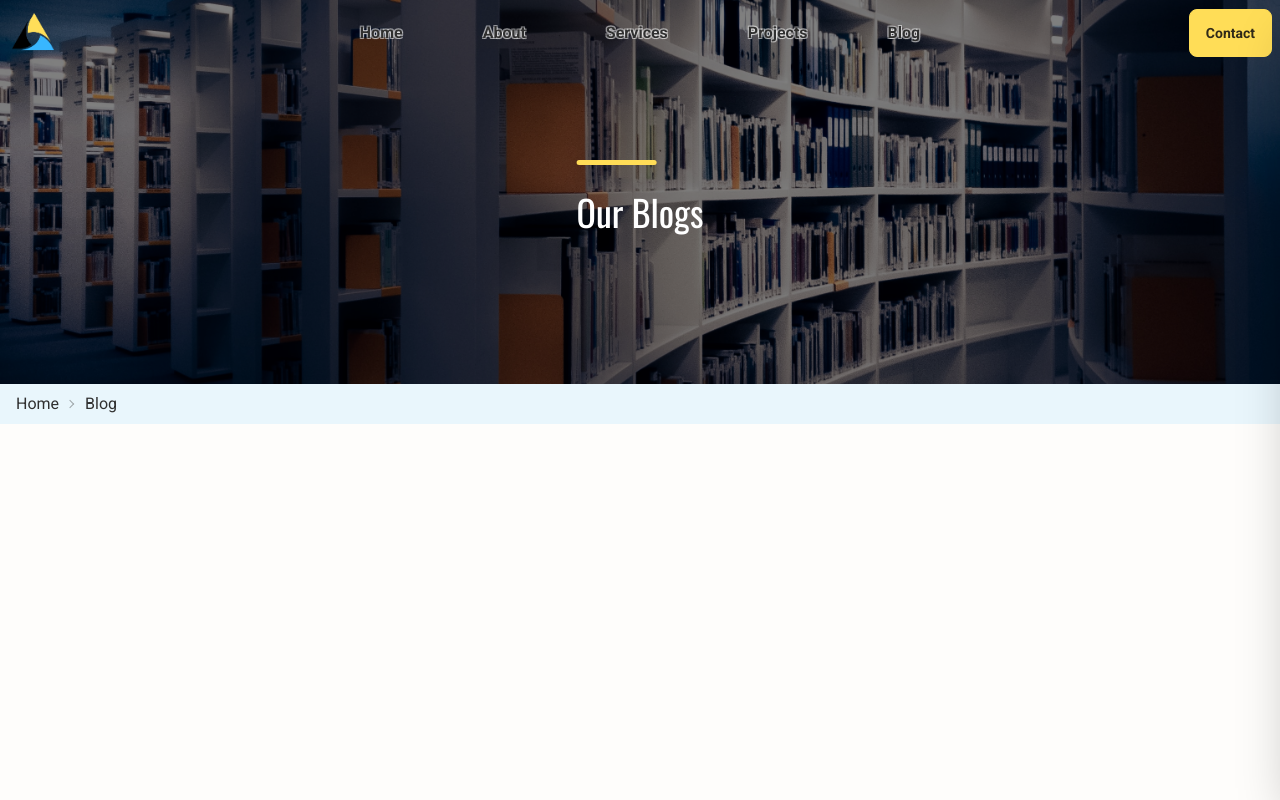
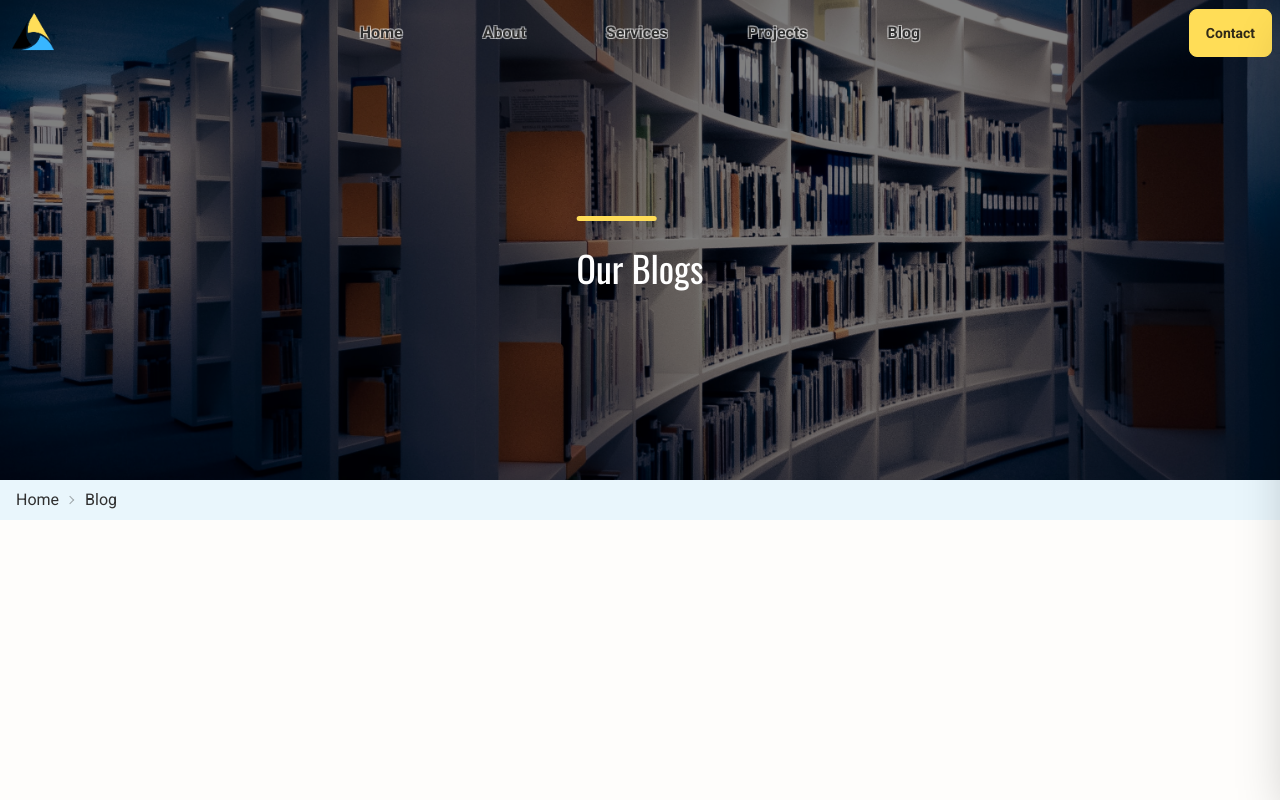
Before and after one commit to Maiz27/makers, a Next.js app: page /blog in a window 1280 px wide. Shown: the top 800 px of the page. Built offline with nearby package versions, Linux system fonts and the light colour scheme.

Commit message:
feat: improve page header to handle blogs

```diff
--- /dev/null
+++ b/src/app/blog/[slug]/page.tsx
@@ -0,0 +1,24 @@
+import React from 'react';
+import { sanityClient, urlFor } from '@/services/sanity/sanityClient';
+import { getPostBySlug } from '@/services/sanity/queries';
+import PageHeader from '@/components/pageHeader/PageHeader';
+
+const fetchPost = async (slug: string) => {
+  const posts = await sanityClient.fetch(getPostBySlug, { slug });
+  return posts[0];
+};
+
+const page = async ({ params }) => {
+  const post = await fetchPost(params.slug);
+  const { title, mainImage, publishedAt, body, categories, author } = post;
+
+  const imgUrl = urlFor(mainImage).url();
+  const authorImg = urlFor(author.image).url();
+  return (
+    <article>
+      <PageHeader bg={imgUrl} blog={post} heading='' />
+    </article>
+  );
+};
+
+export default page;
--- a/src/components/blogCard/BlogCard.tsx
+++ b/src/components/blogCard/BlogCard.tsx
@@ -3,33 +3,23 @@ import CTA from '../CTA/CTA';
 import Image, { StaticImageData } from 'next/image';
 import { MdDateRange, MdTimer } from 'react-icons/md';
 import { urlFor } from '@/services/sanity/sanityClient';
-
-type props = {
-  index: number;
-  slug: string;
-  date: string;
-  title: string;
-  desc: string;
-  categories: Array<{
-    title: string;
-  }>;
-  img: string | StaticImageData;
-  readTime: number;
-};
+import { blog } from '@/types';
+import { calculateReadTime } from '@/Constants';
 
 const BlogCard = ({
   index,
   slug,
-  date,
+  publishedAt,
   title,
   desc,
   categories,
   img,
-  readTime,
-}: props) => {
+  author,
+  body,
+}: blog) => {
   const imgUrl = urlFor(img).url();
 
-  console.log(categories);
+  console.log(author);
   return (
     <div
       className={`w-full h-full grow bg-accent/10 shadow-md relative flex flex-col lg:flex-row justify-center items-center rounded-3xl max-w-2xl ${
@@ -53,11 +43,11 @@ const BlogCard = ({
       <div className='-mt-20 md:-mt-28 grow pb-10 lg:pb-0 lg:my-16 w-11/12 flex flex-col justify-evenly items-center lg:items-start gap-4'>
         <div className='w-11/12 flex justify-between items-center text-xs'>
           <time className='flex items-center gap-2'>
-            <MdDateRange /> {date}
+            <MdDateRange /> {publishedAt}
           </time>
           <span className='flex items-center gap-2'>
             <MdTimer />
-            {readTime} mins read
+            {calculateReadTime(body)} mins read
           </span>
         </div>
         <h3 className='font-semibold text-lg text-center'>{title}</h3>
--- a/src/components/heading/Heading.tsx
+++ b/src/components/heading/Heading.tsx
@@ -24,7 +24,7 @@ const Heading = ({ Tag, text, size = '5xl', isCentered = false }: props) => {
   return (
     <Tag
       className={`w-fit text-3xl lg:text-4xl xl:text-${size} ${
-        isCentered && 'mx-auto'
+        isCentered && 'mx-auto lg:text-center'
       } leading-normal relative before:content-[""] before:absolute before:-top-4 xl:before:-top-8 before:left-0 before:w-20 before:h-[5px] before:bg-primary before:rounded-xl`}
     >
       {text}
--- a/src/components/homeComp/Blog.tsx
+++ b/src/components/homeComp/Blog.tsx
@@ -2,8 +2,6 @@ import React from 'react';
 import Heading from '@/components/heading/Heading';
 import CTA from '@/components/CTA/CTA';
 import BlogCard from '../blogCard/BlogCard';
-import img from '/public/imgs/site/9.jpg';
-import img2 from '/public/imgs/site/11.jpg';
 import { calculateReadTime, getStringDate } from '@/Constants';
 
 const Blog = ({ latestBlogs }) => {
@@ -35,6 +33,7 @@ const Blog = ({ latestBlogs }) => {
             {
               slug,
               title,
+              author,
               publishedAt,
               description,
               mainImage,
@@ -50,10 +49,11 @@ const Blog = ({ latestBlogs }) => {
                 slug={slug.current}
                 title={title}
                 categories={categories}
-                date={getStringDate(publishedAt)}
-                readTime={calculateReadTime(body)}
+                publishedAt={getStringDate(publishedAt)}
                 desc={description}
                 img={mainImage}
+                author={author}
+                body={body}
               />
             );
           }
--- a/src/components/homeComp/hero/ImageSlider.tsx
+++ b/src/components/homeComp/hero/ImageSlider.tsx
@@ -32,7 +32,7 @@ const ImageSlider = ({ images }: heroImages) => {
                 width={2400}
                 height={2400}
                 className='h-full object-cover object-center'
-                priority
+                priority={true}
               />
             </SplideSlide>
           );
--- a/src/components/pageHeader/PageHeader.tsx
+++ b/src/components/pageHeader/PageHeader.tsx
@@ -2,27 +2,69 @@ import React from 'react';
 import Image, { StaticImageData } from 'next/image';
 import Heading from '../heading/Heading';
 import BreadCrumbs from './BreadCrumbs';
+import { blog } from '@/types';
+import { FaUserPen } from 'react-icons/fa6';
+import { MdDateRange, MdTimer } from 'react-icons/md';
+import { calculateReadTime, getStringDate } from '@/Constants';
 
 type props = {
   bg: string | StaticImageData;
   heading: string;
+  blog: blog;
 };
 
-const PageHeader = ({ bg, heading }: props) => {
+const PageHeader = ({ bg, heading, blog }: props) => {
   return (
     <section className='relative'>
-      <div className='w-full h-60 md:h-72 lg:h-80 xl:h-96 relative'>
+      <div className='w-full h-[30rem] relative'>
         <Image
           src={bg}
-          alt=''
+          width={2400}
+          height={2400}
+          alt='hero image'
           loading='eager'
           className='w-full h-full object-cover object-center'
-          priority
+          priority={true}
         />
         <div className='absolute inset-0 bg-black opacity-50'></div>
       </div>
-      <div className='h-fit w-fit text-white absolute inset-0 z-20 top-1/2 left-1/2 transform -translate-x-1/2 -translate-y-1/2'>
-        <Heading text={heading} Tag='h1' isCentered={true} />
+      <div className='h-3/4 w-10/12 mt-2 flex flex-col justify-center text-white absolute inset-0 z-20 top-1/2 left-1/2 transform -translate-x-1/2 -translate-y-1/2'>
+        <Heading
+          text={blog ? blog.title : heading}
+          Tag='h1'
+          isCentered={true}
+        />
+
+        {blog && (
+          <div className='flex flex-col lg:justify-evenly gap-4 mt-4 lg:mt-10 text-xs xl:text-base lg:w-3/5 lg:mx-auto'>
+            <ul className='w-full flex flex-wrap lg:justify-evenly gap-2'>
+              {blog.categories.map(({ title }) => {
+                return (
+                  <li
+                    key={title}
+                    className='badge badge-xs bg-base-200 text-neutral badge-outline py-2'
+                  >
+                    {title}
+                  </li>
+                );
+              })}
+            </ul>
+            <div className='w-full flex flex-col lg:flex-row lg:justify-evenly gap-1 pl-2'>
+              <span className='flex items-center gap-2'>
+                <FaUserPen className='text-primary' />
+                {blog.author.name}
+              </span>
+              <time className='flex items-center gap-2'>
+                <MdDateRange className='text-primary' />{' '}
+                {getStringDate(blog.publishedAt)}
+              </time>
+              <span className='flex items-center gap-2'>
+                <MdTimer className='text-primary' />
+                {calculateReadTime(blog.body)} mins read
+              </span>
+            </div>
+          </div>
+        )}
       </div>
       <BreadCrumbs />
     </section>
```
Also changed, not shown: src/types.tsx (+20 -0 lines).
